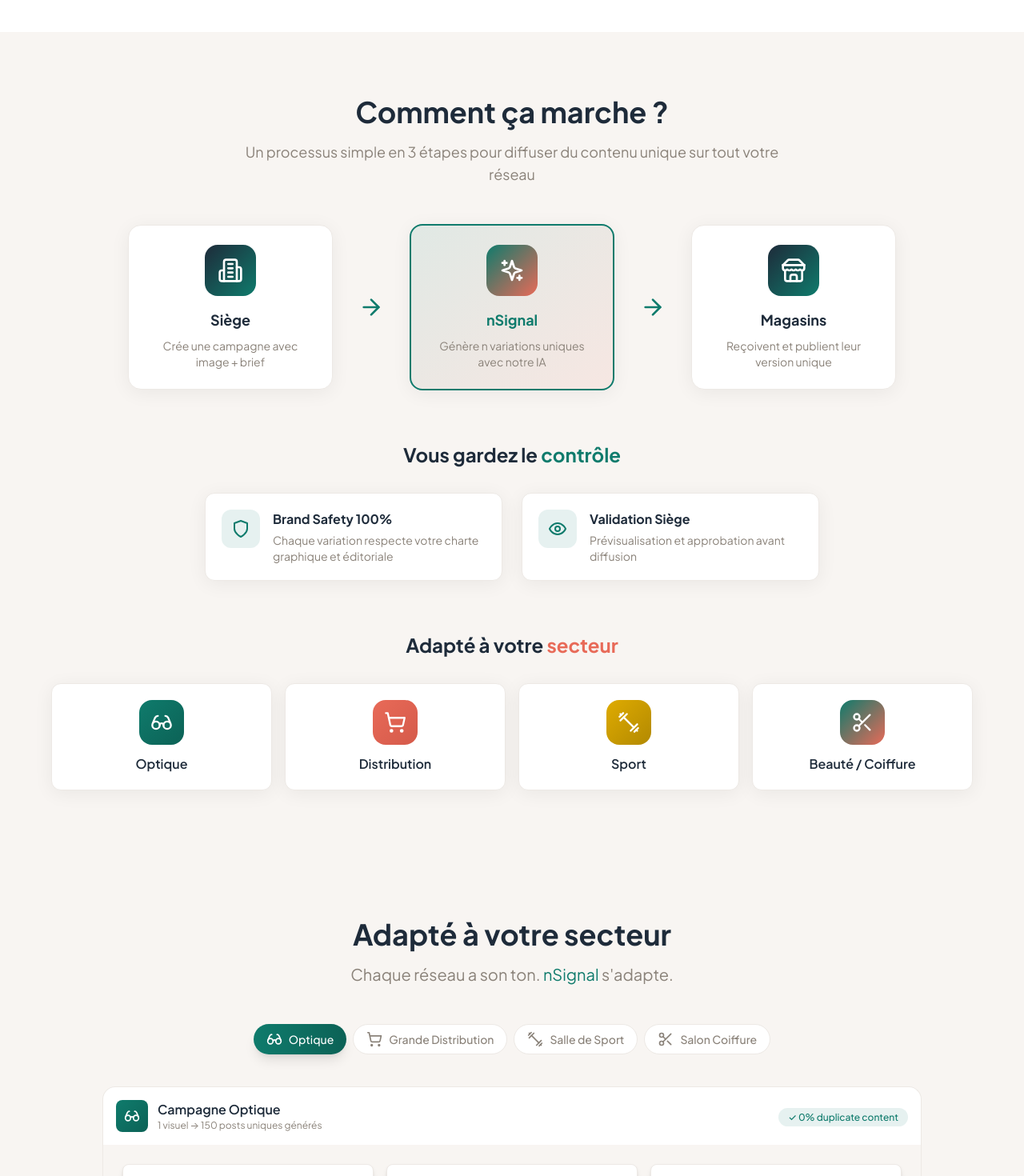
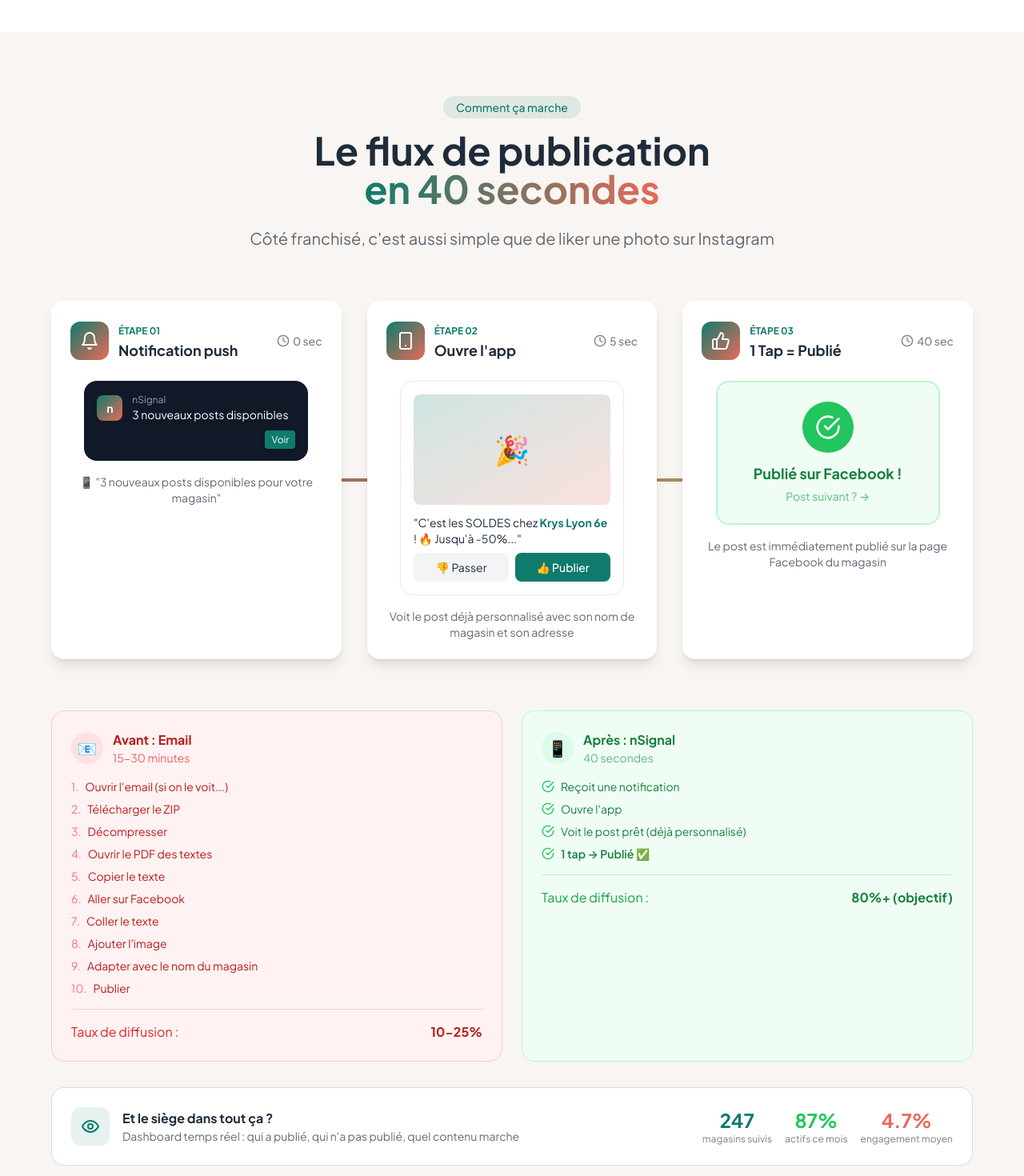
Before and after one commit to Mazaljoker/VISIOPOST_WEBSITE, a React (Vite) app: page / in a window 1280 px wide. Shown: the part 4060-5530 px from the top of the page at 80% size. Built offline with nearby package versions, Linux system fonts and the light colour scheme.

Commit message:
✨ Vision Complete: New HowItWorksSection - 40 seconds flow

```diff
--- a/src/sections/HowItWorksSection.tsx
+++ b/src/sections/HowItWorksSection.tsx
@@ -1,180 +1,289 @@
-import React from 'react';
 import { motion } from 'framer-motion';
-import { Building2, ArrowRight, Store, Sparkles, Shield, Eye, Glasses, ShoppingCart, Dumbbell, Scissors } from 'lucide-react';
+import { Bell, Smartphone, ThumbsUp, CheckCircle, Clock, Eye } from 'lucide-react';
 
-const mainSteps = [
+/**
+ * How It Works Section - Le Flux 40 Secondes
+ * Montrer la simplicité côté franchisé
+ */
+const HowItWorksSection = () => {
+  const steps = [
     {
-    icon: Building2,
-    title: 'Siège',
-    description: 'Crée une campagne avec image + brief',
+      number: '01',
+      icon: Bell,
+      title: 'Notification push',
+      description: '📱 "3 nouveaux posts disponibles pour votre magasin"',
+      time: '0 sec',
+      visual: (
+        <div className="bg-gray-900 rounded-2xl p-4 text-white max-w-[280px] mx-auto">
+          <div className="flex items-center gap-3 mb-2">
+            <div className="w-8 h-8 rounded-lg bg-gradient-to-br from-nsignal-primary to-nsignal-secondary flex items-center justify-center">
+              <span className="text-sm font-bold">n</span>
+            </div>
+            <div>
+              <p className="text-xs text-gray-400">nSignal</p>
+              <p className="text-sm">3 nouveaux posts disponibles</p>
+            </div>
+          </div>
+          <div className="text-right">
+            <span className="text-xs bg-nsignal-primary px-2 py-1 rounded">Voir</span>
+          </div>
+        </div>
+      ),
     },
     {
-    icon: Sparkles,
-    title: 'nSignal',
-    description: 'Génère n variations uniques avec notre IA',
-    highlight: true,
+      number: '02',
+      icon: Smartphone,
+      title: 'Ouvre l\'app',
+      description: 'Voit le post déjà personnalisé avec son nom de magasin et son adresse',
+      time: '5 sec',
+      visual: (
+        <div className="bg-white dark:bg-nsignal-dark-500 rounded-2xl p-4 border border-nsignal-light-400 dark:border-nsignal-dark-400 max-w-[280px] mx-auto">
+          <div className="aspect-video bg-gradient-to-br from-nsignal-primary/20 to-nsignal-secondary/20 rounded-lg mb-3 flex items-center justify-center">
+            <span className="text-4xl">🎉</span>
+          </div>
+          <p className="text-sm text-nsignal-dark dark:text-white mb-2">
+            "C'est les SOLDES chez <span className="font-bold text-nsignal-primary">Krys Lyon 6e</span> ! 🔥 Jusqu'à -50%..."
+          </p>
+          <div className="flex gap-2">
+            <button className="flex-1 py-2 bg-gray-100 dark:bg-nsignal-dark-400 rounded-lg text-sm">👎 Passer</button>
+            <button className="flex-1 py-2 bg-nsignal-primary text-white rounded-lg text-sm font-medium">👍 Publier</button>
+          </div>
+        </div>
+      ),
     },
     {
-    icon: Store,
-    title: 'Magasins',
-    description: 'Reçoivent et publient leur version unique',
+      number: '03',
+      icon: ThumbsUp,
+      title: '1 Tap = Publié',
+      description: 'Le post est immédiatement publié sur la page Facebook du magasin',
+      time: '40 sec',
+      visual: (
+        <div className="bg-green-50 dark:bg-green-900/20 rounded-2xl p-6 text-center max-w-[280px] mx-auto border-2 border-green-200 dark:border-green-800">
+          <div className="w-16 h-16 mx-auto mb-3 rounded-full bg-green-500 flex items-center justify-center">
+            <CheckCircle className="w-8 h-8 text-white" />
+          </div>
+          <p className="text-lg font-bold text-green-700 dark:text-green-400 mb-1">
+            Publié sur Facebook !
+          </p>
+          <p className="text-sm text-green-600/70 dark:text-green-400/70">
+            Post suivant ? →
+          </p>
+        </div>
+      ),
     },
   ];
 
-const controlFeatures = [
-  {
-    icon: Shield,
-    title: 'Brand Safety 100%',
-    description: 'Chaque variation respecte votre charte graphique et éditoriale',
-  },
-  {
-    icon: Eye,
-    title: 'Validation Siège',
-    description: 'Prévisualisation et approbation avant diffusion',
-  },
-];
-
-const sectors = [
-  { icon: Glasses, name: 'Optique', color: 'from-nsignal-primary to-nsignal-primary-600' },
-  { icon: ShoppingCart, name: 'Distribution', color: 'from-nsignal-secondary to-nsignal-secondary-600' },
-  { icon: Dumbbell, name: 'Sport', color: 'from-nsignal-accent to-nsignal-accent-600' },
-  { icon: Scissors, name: 'Beauté / Coiffure', color: 'from-nsignal-primary to-nsignal-secondary' },
-];
-
-/**
- * Section How It Works - Charte Graphique nSignal 2025
- */
-const HowItWorksSection = () => {
   return (
-    <section className="py-20 px-4 sm:px-6 lg:px-8 bg-nsignal-light dark:bg-nsignal-dark-500">
+    <section id="how-it-works" className="py-20 px-4 sm:px-6 lg:px-8 bg-nsignal-light dark:bg-nsignal-dark-600">
       <div className="max-w-6xl mx-auto">
-        {/* Header */}
+        {/* Section header */}
         <motion.div
-          className="text-center mb-12"
+          className="text-center mb-16"
           initial={{ opacity: 0, y: 20 }}
           whileInView={{ opacity: 1, y: 0 }}
           viewport={{ once: true }}
         >
-          <h2 className="text-3xl md:text-4xl font-bold text-nsignal-dark dark:text-nsignal-light mb-4">
-            Comment ça marche ?
+          <span className="inline-block px-4 py-1 rounded-full bg-nsignal-primary/10 text-nsignal-primary text-sm font-medium mb-4">
+            Comment ça marche
+          </span>
+          <h2 className="text-3xl md:text-4xl lg:text-5xl font-bold text-nsignal-dark dark:text-white mb-6">
+            Le flux de publication
+            <br />
+            <span className="text-transparent bg-clip-text bg-gradient-to-r from-nsignal-primary to-nsignal-secondary">
+              en 40 secondes
+            </span>
           </h2>
-          <p className="text-lg text-nsignal-light-700 dark:text-nsignal-light-600 max-w-2xl mx-auto">
-            Un processus simple en 3 étapes pour diffuser du contenu unique sur tout votre réseau
+          <p className="text-xl text-nsignal-dark/70 dark:text-white/70 max-w-2xl mx-auto">
+            Côté franchisé, c'est aussi simple que de liker une photo sur Instagram
           </p>
         </motion.div>
 
-        {/* Main Flow: Siège → nSignal → Magasins */}
-        <div className="flex flex-col md:flex-row items-center justify-center gap-4 md:gap-8 mb-16">
-          {mainSteps.map((step, index) => (
-            <React.Fragment key={index}>
+        {/* Timeline */}
+        <div className="relative">
+          {/* Connection line - desktop */}
+          <div className="hidden lg:block absolute top-1/2 left-0 right-0 h-1 bg-gradient-to-r from-nsignal-primary via-nsignal-secondary to-green-500 transform -translate-y-1/2 z-0"></div>
+
+          {/* Steps */}
+          <div className="grid lg:grid-cols-3 gap-8 relative z-10">
+            {steps.map((step, index) => (
               <motion.div
-                className={`flex flex-col items-center p-6 rounded-2xl w-full md:w-64 ${
-                  step.highlight
-                    ? 'bg-gradient-to-br from-nsignal-primary/10 to-nsignal-secondary/10 border-2 border-nsignal-primary'
-                    : 'bg-white dark:bg-nsignal-dark border border-nsignal-light-400 dark:border-nsignal-dark-400'
-                } shadow-card`}
+                key={index}
+                className="bg-white dark:bg-nsignal-dark-500 rounded-2xl p-6 shadow-lg"
                 initial={{ opacity: 0, y: 20 }}
                 whileInView={{ opacity: 1, y: 0 }}
                 viewport={{ once: true }}
-                transition={{ delay: index * 0.15 }}
-                whileHover={{ y: -4 }}
+                transition={{ delay: index * 0.2 }}
               >
-                <div className={`w-16 h-16 rounded-2xl flex items-center justify-center mb-4 ${
-                  step.highlight
-                    ? 'bg-gradient-to-br from-nsignal-primary to-nsignal-secondary'
-                    : 'bg-gradient-to-br from-nsignal-dark to-nsignal-primary'
-                }`}>
-                  <step.icon className="w-8 h-8 text-white" />
+                {/* Step header */}
+                <div className="flex items-center justify-between mb-6">
+                  <div className="flex items-center gap-3">
+                    <div className="w-12 h-12 rounded-xl bg-gradient-to-br from-nsignal-primary to-nsignal-secondary flex items-center justify-center">
+                      <step.icon className="w-6 h-6 text-white" />
                     </div>
-                <h3 className={`text-lg font-bold mb-2 ${
-                  step.highlight ? 'text-nsignal-primary' : 'text-nsignal-dark dark:text-nsignal-light'
-                }`}>
-                  {step.title}
-                </h3>
-                <p className="text-sm text-nsignal-light-700 dark:text-nsignal-light-600 text-center">
+                    <div>
+                      <span className="text-xs text-nsignal-primary font-bold">ÉTAPE {step.number}</span>
+                      <h3 className="text-lg font-bold text-nsignal-dark dark:text-white">{step.title}</h3>
+                    </div>
+                  </div>
+                  <div className="flex items-center gap-1 text-nsignal-dark/60 dark:text-white/60">
+                    <Clock className="w-4 h-4" />
+                    <span className="text-sm font-medium">{step.time}</span>
+                  </div>
+                </div>
+
+                {/* Visual */}
+                <div className="mb-4">
+                  {step.visual}
+                </div>
+
+                {/* Description */}
+                <p className="text-center text-sm text-nsignal-dark/70 dark:text-white/70">
                   {step.description}
                 </p>
               </motion.div>
-
-              {index < mainSteps.length - 1 && (
-                <motion.div
-                  className="hidden md:block"
-                  initial={{ opacity: 0, x: -10 }}
-                  whileInView={{ opacity: 1, x: 0 }}
-                  viewport={{ once: true }}
-                  transition={{ delay: index * 0.15 + 0.1 }}
-                >
-                  <ArrowRight className="w-8 h-8 text-nsignal-primary" />
-                </motion.div>
-              )}
-            </React.Fragment>
             ))}
           </div>
+        </div>
 
-        {/* Vous gardez le contrôle */}
+        {/* Comparison */}
         <motion.div
-          className="mb-16"
+          className="mt-16 grid md:grid-cols-2 gap-6"
           initial={{ opacity: 0, y: 20 }}
           whileInView={{ opacity: 1, y: 0 }}
           viewport={{ once: true }}
         >
-          <h3 className="text-2xl font-bold text-nsignal-dark dark:text-nsignal-light text-center mb-8">
-            Vous gardez le <span className="text-nsignal-primary">contrôle</span>
-          </h3>
-          <div className="grid md:grid-cols-2 gap-6 max-w-3xl mx-auto">
-            {controlFeatures.map((feature, index) => (
-              <motion.div
-                key={index}
-                className="flex items-start gap-4 bg-white dark:bg-nsignal-dark rounded-xl p-5 border border-nsignal-light-400 dark:border-nsignal-dark-400 shadow-card"
-                initial={{ opacity: 0, y: 20 }}
-                whileInView={{ opacity: 1, y: 0 }}
-                viewport={{ once: true }}
-                transition={{ delay: index * 0.1 }}
-              >
-                <div className="w-12 h-12 bg-nsignal-primary/10 rounded-xl flex items-center justify-center flex-shrink-0">
-                  <feature.icon className="w-6 h-6 text-nsignal-primary" />
+          {/* Before */}
+          <div className="bg-red-50 dark:bg-red-900/20 rounded-2xl p-6 border border-red-200 dark:border-red-800">
+            <div className="flex items-center gap-3 mb-4">
+              <div className="w-10 h-10 rounded-full bg-red-100 dark:bg-red-900/50 flex items-center justify-center">
+                <span className="text-xl">📧</span>
               </div>
               <div>
-                  <h4 className="font-bold text-nsignal-dark dark:text-nsignal-light mb-1">
-                    {feature.title}
-                  </h4>
-                  <p className="text-sm text-nsignal-light-700 dark:text-nsignal-light-600">
-                    {feature.description}
-                  </p>
+                <h3 className="font-bold text-red-700 dark:text-red-400">Avant : Email</h3>
+                <p className="text-sm text-red-600/70 dark:text-red-400/70">15-30 minutes</p>
               </div>
-              </motion.div>
-            ))}
+            </div>
+            <ol className="space-y-2 text-sm text-red-700 dark:text-red-400">
+              <li className="flex items-start gap-2">
+                <span className="text-red-400">1.</span>
+                <span>Ouvrir l'email (si on le voit...)</span>
+              </li>
+              <li className="flex items-start gap-2">
+                <span className="text-red-400">2.</span>
+                <span>Télécharger le ZIP</span>
+              </li>
+              <li className="flex items-start gap-2">
+                <span className="text-red-400">3.</span>
+                <span>Décompresser</span>
+              </li>
+              <li className="flex items-start gap-2">
+                <span className="text-red-400">4.</span>
+                <span>Ouvrir le PDF des textes</span>
+              </li>
+              <li className="flex items-start gap-2">
+                <span className="text-red-400">5.</span>
+                <span>Copier le texte</span>
+              </li>
+              <li className="flex items-start gap-2">
+                <span className="text-red-400">6.</span>
+                <span>Aller sur Facebook</span>
+              </li>
+              <li className="flex items-start gap-2">
+                <span className="text-red-400">7.</span>
+                <span>Coller le texte</span>
+              </li>
+              <li className="flex items-start gap-2">
+                <span className="text-red-400">8.</span>
+                <span>Ajouter l'image</span>
+              </li>
+              <li className="flex items-start gap-2">
+                <span className="text-red-400">9.</span>
+                <span>Adapter avec le nom du magasin</span>
+              </li>
+              <li className="flex items-start gap-2">
+                <span className="text-red-400">10.</span>
+                <span>Publier</span>
+              </li>
+            </ol>
+            <div className="mt-4 pt-4 border-t border-red-200 dark:border-red-800">
+              <div className="flex items-center justify-between">
+                <span className="text-red-600 dark:text-red-400">Taux de diffusion :</span>
+                <span className="font-bold text-red-700 dark:text-red-400">10-25%</span>
+              </div>
+            </div>
+          </div>
+
+          {/* After */}
+          <div className="bg-green-50 dark:bg-green-900/20 rounded-2xl p-6 border border-green-200 dark:border-green-800">
+            <div className="flex items-center gap-3 mb-4">
+              <div className="w-10 h-10 rounded-full bg-green-100 dark:bg-green-900/50 flex items-center justify-center">
+                <span className="text-xl">📱</span>
+              </div>
+              <div>
+                <h3 className="font-bold text-green-700 dark:text-green-400">Après : nSignal</h3>
+                <p className="text-sm text-green-600/70 dark:text-green-400/70">40 secondes</p>
+              </div>
+            </div>
+            <ol className="space-y-2 text-sm text-green-700 dark:text-green-400">
+              <li className="flex items-start gap-2">
+                <CheckCircle className="w-4 h-4 text-green-500 mt-0.5 flex-shrink-0" />
+                <span>Reçoit une notification</span>
+              </li>
+              <li className="flex items-start gap-2">
+                <CheckCircle className="w-4 h-4 text-green-500 mt-0.5 flex-shrink-0" />
+                <span>Ouvre l'app</span>
+              </li>
+              <li className="flex items-start gap-2">
+                <CheckCircle className="w-4 h-4 text-green-500 mt-0.5 flex-shrink-0" />
+                <span>Voit le post prêt (déjà personnalisé)</span>
+              </li>
+              <li className="flex items-start gap-2">
+                <CheckCircle className="w-4 h-4 text-green-500 mt-0.5 flex-shrink-0" />
+                <span className="font-semibold">1 tap → Publié ✅</span>
+              </li>
+            </ol>
+            <div className="mt-4 pt-4 border-t border-green-200 dark:border-green-800 flex-grow flex flex-col justify-end">
+              <div className="flex items-center justify-between mt-auto">
+                <span className="text-green-600 dark:text-green-400">Taux de diffusion :</span>
+                <span className="font-bold text-green-700 dark:text-green-400">80%+ (objectif)</span>
+              </div>
+            </div>
           </div>
         </motion.div>
 
-        {/* Adapté à votre secteur */}
+        {/* Siège visibility */}
         <motion.div
+          className="mt-8 bg-white dark:bg-nsignal-dark-500 rounded-2xl p-6 border border-nsignal-primary/20"
           initial={{ opacity: 0, y: 20 }}
           whileInView={{ opacity: 1, y: 0 }}
           viewport={{ once: true }}
         >
-          <h3 className="text-2xl font-bold text-nsignal-dark dark:text-nsignal-light text-center mb-8">
-            Adapté à votre <span className="text-nsignal-secondary">secteur</span>
-          </h3>
-          <div className="grid grid-cols-2 md:grid-cols-4 gap-4">
-            {sectors.map((sector, index) => (
-              <motion.div
-                key={index}
-                className="bg-white dark:bg-nsignal-dark rounded-xl p-5 border border-nsignal-light-400 dark:border-nsignal-dark-400 shadow-card text-center"
-                initial={{ opacity: 0, scale: 0.9 }}
-                whileInView={{ opacity: 1, scale: 1 }}
-                viewport={{ once: true }}
-                transition={{ delay: index * 0.1 }}
-                whileHover={{ y: -4 }}
-              >
-                <div className={`w-14 h-14 mx-auto mb-3 rounded-2xl bg-gradient-to-br ${sector.color} flex items-center justify-center`}>
-                  <sector.icon className="w-7 h-7 text-white" />
+          <div className="flex flex-col md:flex-row items-center justify-between gap-4">
+            <div className="flex items-center gap-4">
+              <div className="w-12 h-12 rounded-xl bg-nsignal-primary/10 flex items-center justify-center">
+                <Eye className="w-6 h-6 text-nsignal-primary" />
               </div>
-                <h4 className="font-semibold text-nsignal-dark dark:text-nsignal-light">
-                  {sector.name}
-                </h4>
-              </motion.div>
-            ))}
+              <div>
+                <h3 className="font-bold text-nsignal-dark dark:text-white">Et le siège dans tout ça ?</h3>
+                <p className="text-sm text-nsignal-dark/70 dark:text-white/70">
+                  Dashboard temps réel : qui a publié, qui n'a pas publié, quel contenu marche
+                </p>
+              </div>
+            </div>
+            <div className="flex gap-4 text-center">
+              <div>
+                <p className="text-2xl font-bold text-nsignal-primary">247</p>
+                <p className="text-xs text-nsignal-dark/60 dark:text-white/60">magasins suivis</p>
+              </div>
+              <div>
+                <p className="text-2xl font-bold text-green-500">87%</p>
+                <p className="text-xs text-nsignal-dark/60 dark:text-white/60">actifs ce mois</p>
+              </div>
+              <div>
+                <p className="text-2xl font-bold text-nsignal-secondary">4.7%</p>
+                <p className="text-xs text-nsignal-dark/60 dark:text-white/60">engagement moyen</p>
+              </div>
+            </div>
           </div>
         </motion.div>
       </div>
```
Lines whose indentation alone changed are shown as unchanged.
